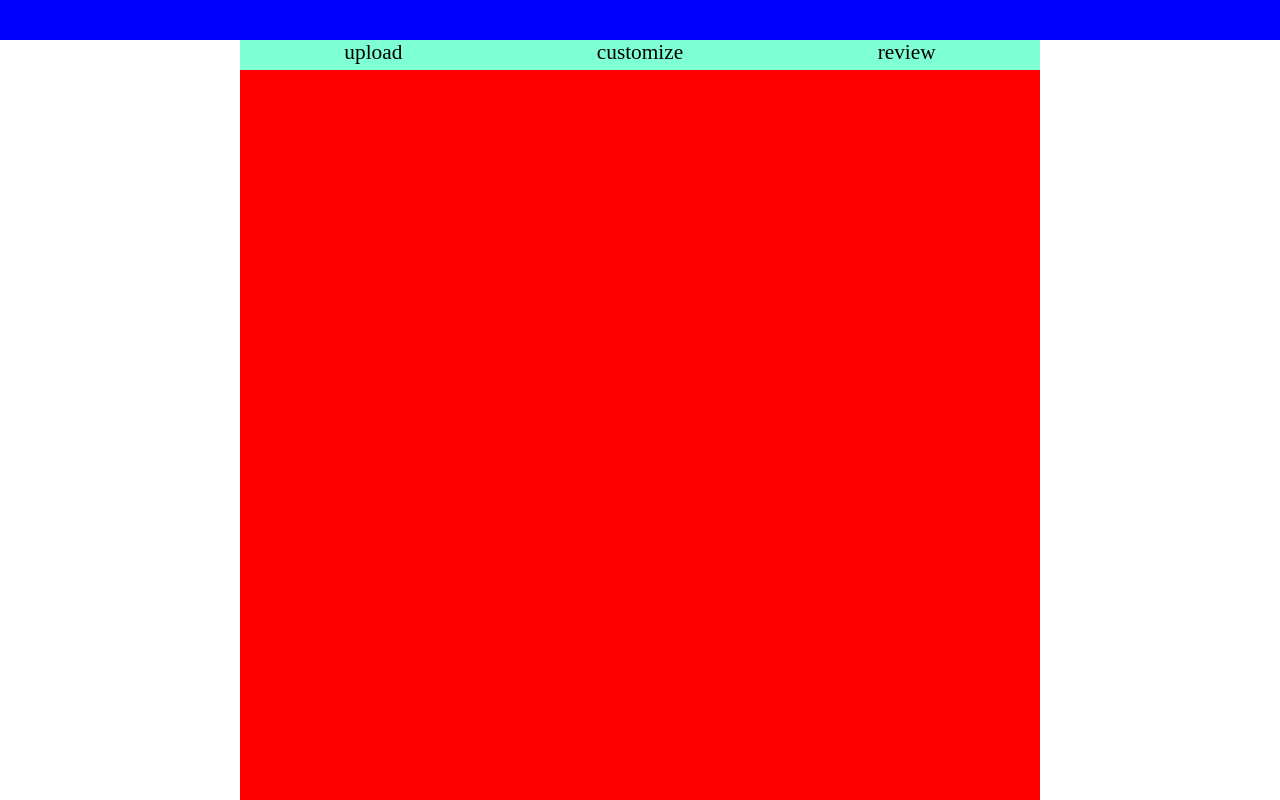
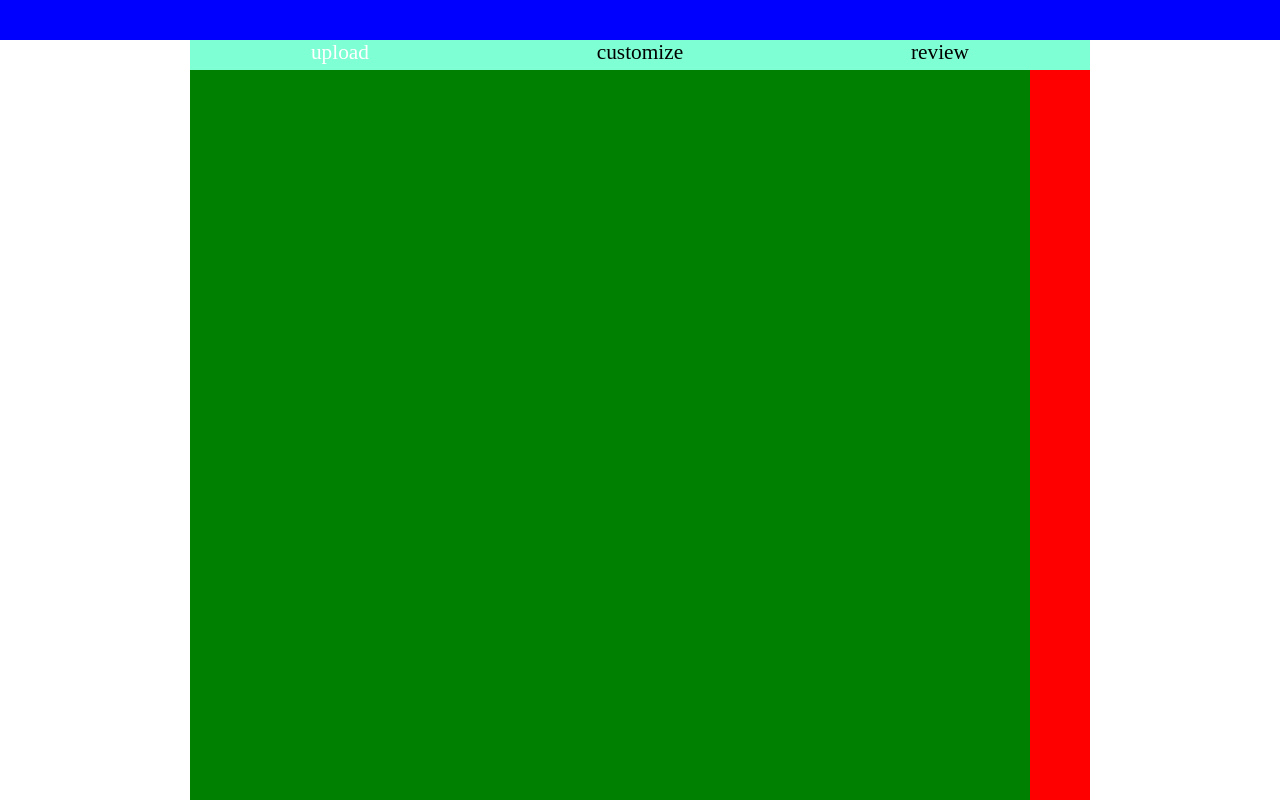
Before and after one commit to nickclaw/GCCUI, a plain HTML site: page index.html in a window 1280 px wide. Drawn offline with nearby package versions, Linux system fonts and the light colour scheme; files that its build step writes are made by us from their sources.

Commit message:
Tab control

```diff
--- a/css/buttons.scss
+++ b/css/buttons.scss
@@ -5,4 +5,13 @@
 
 	font-size: 16pt;
 	text-align: center;
+	cursor: pointer;
+
+	&:hover {
+		color: gray;
+	}
+
+	&.selected {
+		color: white;
+	}
 }
--- a/css/style.scss
+++ b/css/style.scss
@@ -1,5 +1,7 @@
 $headerHeight: 40px;
 $navHeight: 30px;
+$containerWidth: 900px;
+$numPages: 3;
 
 @import "buttons.scss";
 
@@ -15,7 +17,7 @@ body, html, #container {
 }
 
 .container {
-	width: 800px;
+	width: $containerWidth;
 	margin: {
 		left: auto;
 		right: auto;
@@ -55,25 +57,37 @@ body, html, #container {
 }
 
 #pages {
-	width: 100%;
+	width: $containerWidth;
 	height: 100%;
+	overflow: hidden;
+
 	background-color: red;
+
 	font-size: 0px; // to stop inline-blocks having a character sized margin
 	white-space: nowrap;
-	overflow: hidden;
 
 	.page {
-		width: 3%;
+		width: 30px;
 		height: 100%;
 		display: inline-block;
+		overflow: hidden;
+		opacity: 0;
+		-webkit-transition: width .4s ease, opacity .4s ease;
+
 		background-color: yellow;
-		opacity: 0;
 
-		-webkit-transition: width .3s ease, opacity .3s ease;
+		// reset text stuff
+		font-size: 12pt;
+		white-space: normal;
+
+		.content {
+			width: $containerWidth - 60px;
+			height: 100%;
+		}
 	}
 
-	.page.open {
-		width: 94%;
+	.page.expand {
+		width: $containerWidth - 60px;
 		opacity: 1;
 		background-color: green;
 	}
--- a/index.html
+++ b/index.html
@@ -3,6 +3,9 @@
 	<head>
 		<title>gccUI</title>
 		<link rel="stylesheet" type="text/css" href="css/style.css" />
+		<!-- for production -->
+		<!--<script src="http://ajax.googleapis.com/ajax/libs/jquery/2.0.3/jquery.min.js"></script>-->
+		<script src="js/jquery.min.js"></script>
 		<script src="js/main.js"></script>
 	</head>
 
@@ -14,19 +17,25 @@
 		</div>
 		<div id="container" class="container">
 			<div id="nav">
-				<div class="button" data-action="expand" data-target="#upload">upload</div>
+				<div class="button selected" data-action="expand" data-target="#upload">upload</div>
 				<div class="button" data-action="expand" data-target="#settings">customize</div>
 				<div class="button" data-action="expand" data-target="#result">review</div>
 			</div>
 			<div id="pages">
-				<div id="upload" class="page expanded">
+				<div id="upload" class="page expand">
+					<div class="content">
 
+					</div>
 				</div>
 				<div id="settings" class="page">
+					<div class="content">
 
+					</div>
 				</div>
 				<div id="result" class="page">
+					<div class="content">
 
+					</div>
 				</div>
 			</div>
 
--- a/js/main.js
+++ b/js/main.js
@@ -0,0 +1,17 @@
+"use strict";
+
+$(function() {
+
+	$('.button').click(function(evt) {
+		var button = $(this);
+		button.addClass('selected').siblings().removeClass('selected');
+
+		var target = button.attr('data-target');
+		var action = button.attr('data-action');
+
+		$(target).addClass(action).siblings().removeClass(action);
+	});
+
+
+
+});
```
Also changed, not shown: 1 other file.
